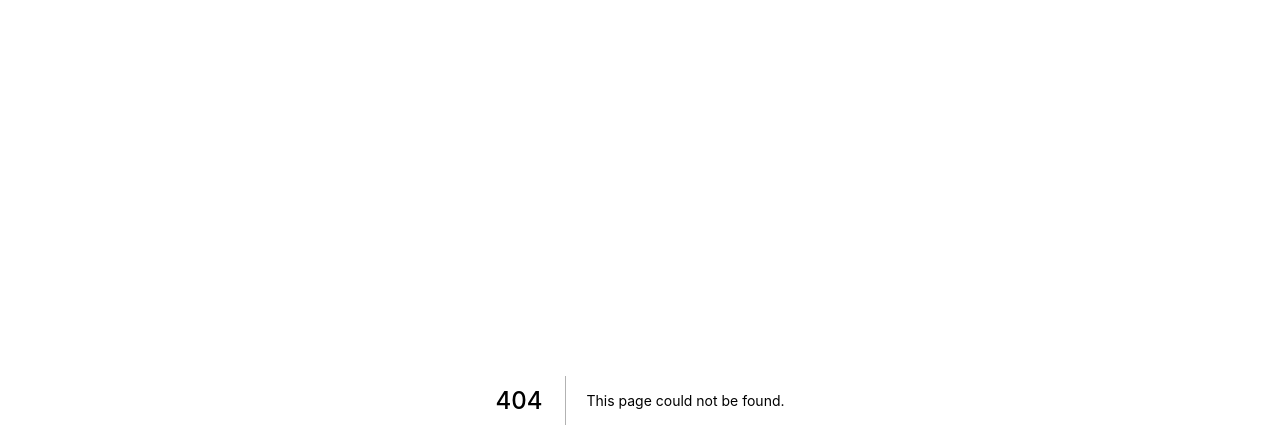
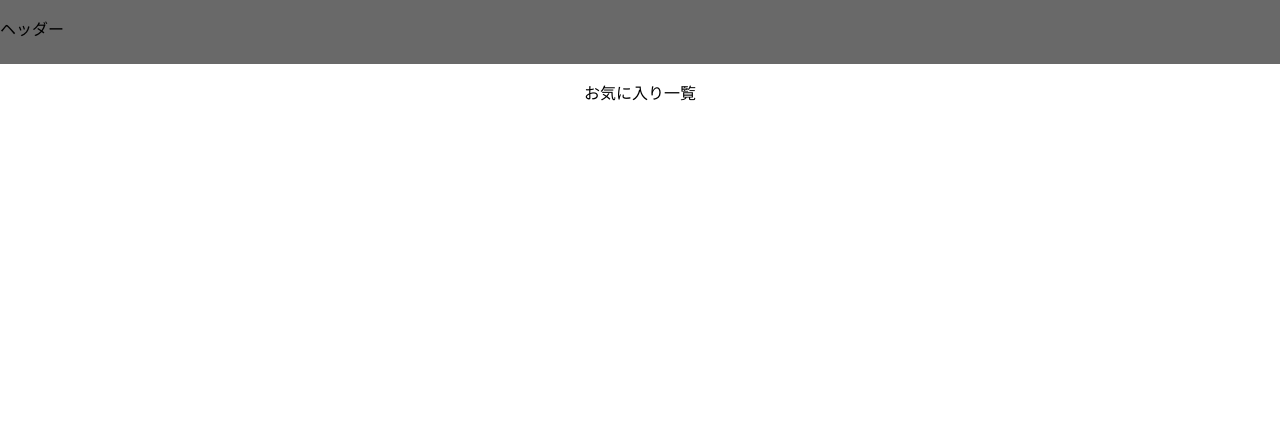
Before and after one commit to koke-desu/open-data-app, a Next.js app: page /favorite in a window 1280 px wide. Before the commit this address had no page. Shown: the top 448 px of the page. Built offline with nearby package versions, Linux system fonts and the light colour scheme.

Commit message:
お気に入り一覧ページを作成

```diff
--- /dev/null
+++ b/components/page/FavoritePage/FavoritePage.tsx
@@ -0,0 +1,22 @@
+import React from "react";
+import { useFavorite } from "../../../database/favorite";
+import CityCard from "../../model/city/CityCard/CityCard";
+import style from "./FavoritePage.module.css";
+
+type Props = {};
+
+const FavoritePage: React.VFC<Props> = ({}) => {
+  const favorite = useFavorite();
+
+  console.log(favorite.get());
+
+  return (
+    <div>
+      <p>お気に入り一覧</p>
+      {favorite.get().map((city) => (
+        <CityCard city={city} key={`favorite-${city.id}`} />
+      ))}
+    </div>
+  );
+};
+export default FavoritePage;
--- a/database/favorite.ts
+++ b/database/favorite.ts
@@ -18,6 +18,8 @@ export const favoriteContext = createContext<FavoriteContext>({
 
 // contextの初期化用の値を返す関数。_app.tsxで使う。
 export const getInitialFavorite = () => {
+  if (typeof window === "undefined") return [];
+
   let item = localStorage.getItem("favorite");
 
   if (!item) {
--- /dev/null
+++ b/pages/favorite.tsx
@@ -0,0 +1,13 @@
+import type { NextPage } from "next";
+import FavoritePage from "../components/page/FavoritePage/FavoritePage";
+import PageLayout from "../components/page/pageLayout/PageLayout";
+
+const Home: NextPage = () => {
+  return (
+    <PageLayout>
+      <FavoritePage />
+    </PageLayout>
+  );
+};
+
+export default Home;
```
Also changed, not shown: components/page/FavoritePage/FavoritePage.module.css (added).
